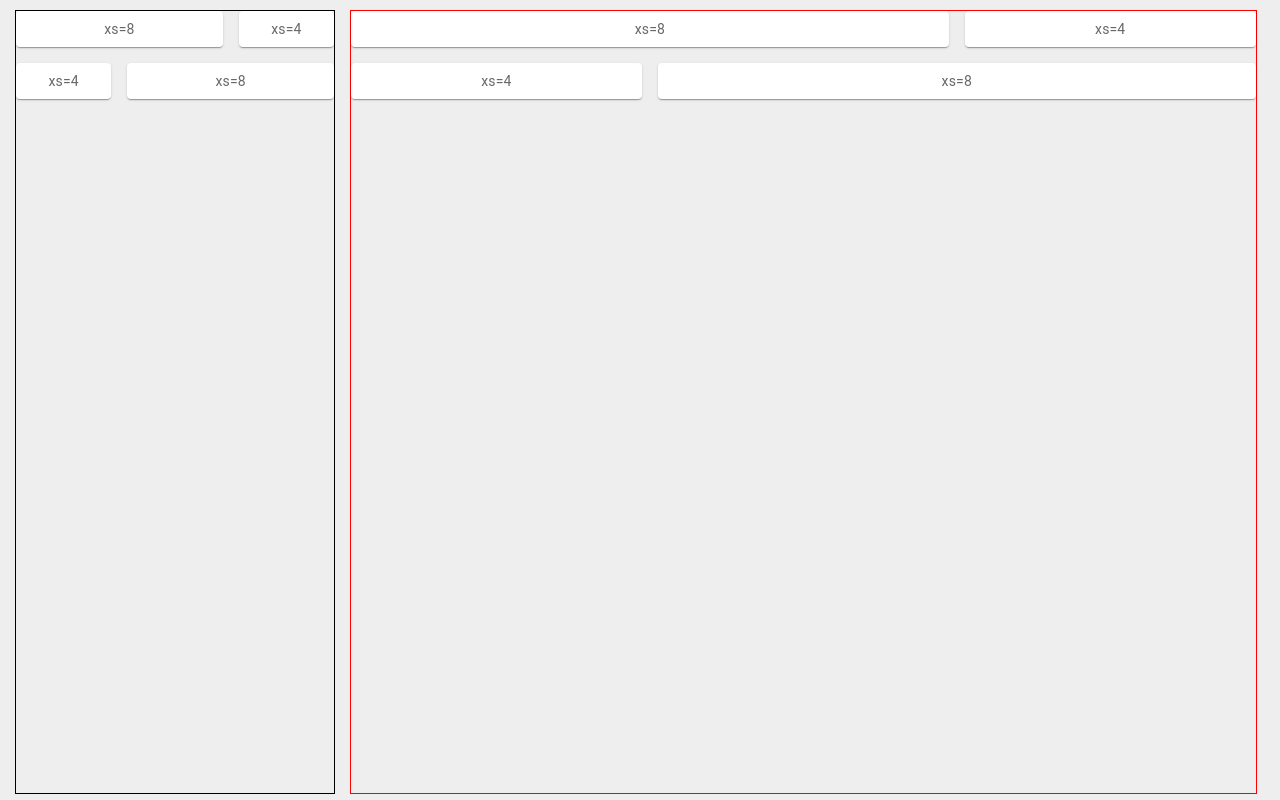
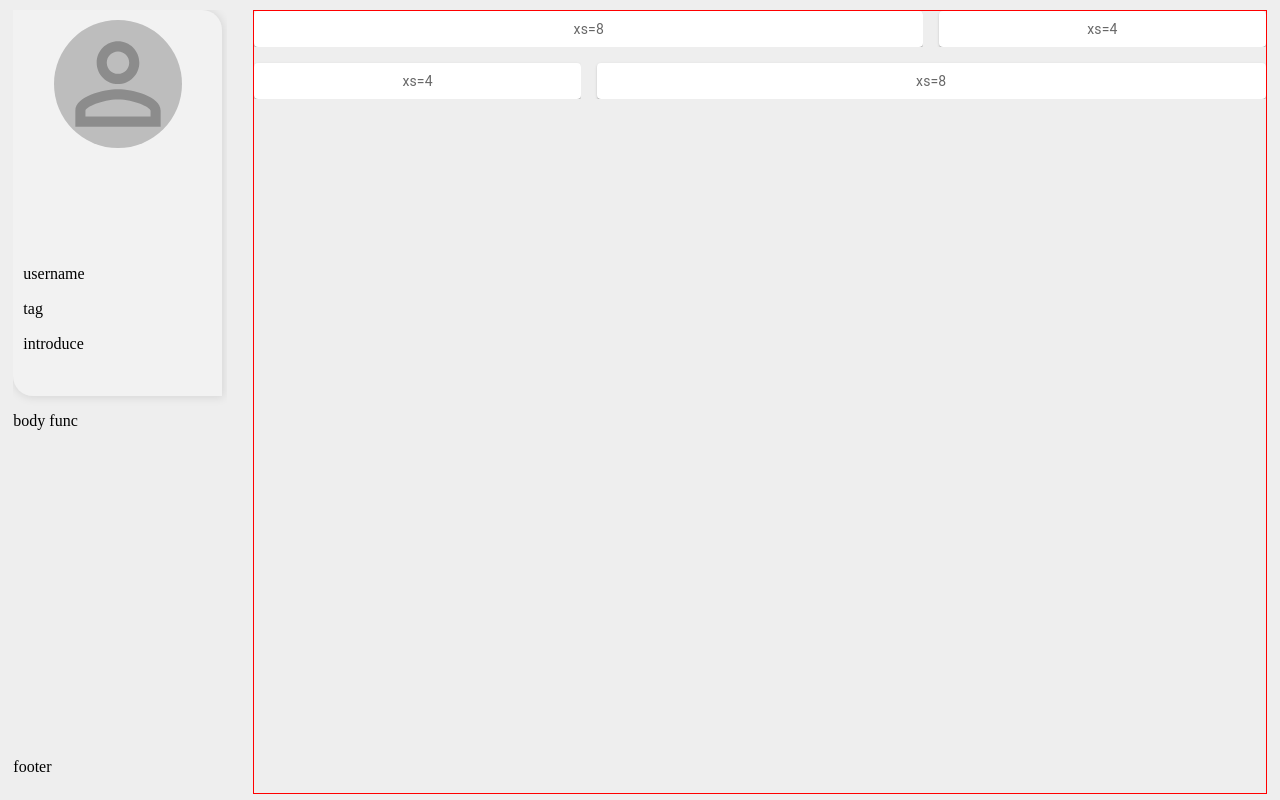
Before and after one commit to NGgoing/myblog, a React (Create React App) app: page / in a window 1280 px wide. Built offline with nearby package versions, Linux system fonts and the light colour scheme.

Commit message:
add: UserProfile component in LeftPart

```diff
--- a/package.json
+++ b/package.json
@@ -5,6 +5,7 @@
   "dependencies": {
     "@emotion/react": "^11.9.0",
     "@emotion/styled": "^11.8.1",
+    "@mui/icons-material": "^5.8.2",
     "@mui/material": "^5.8.2",
     "@testing-library/jest-dom": "^5.16.4",
     "@testing-library/react": "^13.3.0",
--- a/src/App.css
+++ b/src/App.css
@@ -1,8 +1,9 @@
+/* init css */
 * {
   padding: 0;
   margin: 0;
   box-sizing: border-box;
-  /* overflow: hidden; */
+  overflow: hidden;
 }
 
 html,
@@ -11,14 +12,18 @@ body {
   background-color: #eee;
 }
 
+/* App css */
+.myapp {
+  justify-content: space-around;
+}
+
 .left {
   height: 98vh;
-  margin: 10px 0 0 15px !important;
-  border: 1px solid black;
+  margin-top: 10px !important;
 }
 
 .right {
   height: 98vh;
-  margin: 10px 0 0 15px !important;
+  margin-top: 10px !important;
   border: 1px solid red;
 }
--- a/src/App.js
+++ b/src/App.js
@@ -6,10 +6,18 @@ import "./App.css";
 function App() {
   return (
     <Grid className="myapp" container>
-      <Grid className="left" item xs={2} sm={2} md={3} lg={3} xl={3}>
+      <Grid className="left" item xs={1} sm={1} md={2} lg={2} xl={2}>
         <LeftPart></LeftPart>
       </Grid>
-      <Grid className="right" item xs={9.5} sm={9.5} md={8.5} lg={8.5} xl={8.5}>
+      <Grid
+        className="right"
+        item
+        xs={10.5}
+        sm={10.5}
+        md={9.5}
+        lg={9.5}
+        xl={9.5}
+      >
         <RightPart></RightPart>
       </Grid>
     </Grid>
--- /dev/null
+++ b/src/components/LeftPart/UserProfile/index.css
@@ -0,0 +1,36 @@
+/* UserProfile css */
+
+.userProfile {
+  width: 98%;
+  height: 96%;
+  display: flex;
+  flex-direction: column;
+  justify-content: center;
+  padding: 10px;
+  background-color: rgba(255, 255, 255, 0.2);
+  border-radius: 0 20px 0 20px;
+  box-shadow: 0.5px 0.5px 10px 1px rgba(0, 0, 0, 0.1);
+  transition: zoom 1s linear;
+}
+.userProfile:hover {
+  zoom: 98%;
+  border: 1px solid #ddd;
+}
+
+.avatar {
+  flex: 7 7 auto;
+  display: flex;
+  justify-content: center;
+}
+
+.username {
+  flex: 1 1 auto;
+}
+
+.tag {
+  flex: auto;
+}
+
+.introduce {
+  flex: 2 2 auto;
+}
--- /dev/null
+++ b/src/components/LeftPart/UserProfile/index.jsx
@@ -0,0 +1,18 @@
+import { Avatar } from "@mui/material";
+import { PersonOutline } from "@mui/icons-material";
+import "./index.css";
+
+export default () => {
+  return (
+    <div className="userProfile">
+      <div className="avatar">
+        <Avatar alt="missing" sx={{ width: 128, height: 128 }}>
+          <PersonOutline sx={{ fontSize: 128 }} color="disabled" />
+        </Avatar>
+      </div>
+      <div className="username">username</div>
+      <div className="tag">tag</div>
+      <div className="introduce">introduce</div>
+    </div>
+  );
+};
--- /dev/null
+++ b/src/components/LeftPart/index.css
@@ -0,0 +1,18 @@
+/* leftpart css */
+.leftpart {
+  height: 100%;
+  display: flex;
+  flex-direction: column;
+}
+
+.flex1 {
+  flex: 1 1 auto;
+}
+
+.flex11 {
+  flex: 11 11 auto;
+}
+
+.flex18 {
+  flex: 18 18 auto;
+}
--- a/src/components/LeftPart/index.jsx
+++ b/src/components/LeftPart/index.jsx
@@ -1,29 +1,14 @@
-import { Grid, Paper } from "@mui/material";
-import { styled } from "@mui/material/styles";
-
-const Item = styled(Paper)(({ theme }) => ({
-  backgroundColor: theme.palette.mode === "dark" ? "#1A2027" : "#fff",
-  ...theme.typography.body2,
-  padding: theme.spacing(1),
-  textAlign: "center",
-  color: theme.palette.text.secondary,
-}));
+import UserProfile from "./UserProfile";
+import "./index.css";
 
 export default () => {
   return (
-    <Grid container spacing={2}>
-      <Grid item xs={8}>
-        <Item>xs=8</Item>
-      </Grid>
-      <Grid item xs={4}>
-        <Item>xs=4</Item>
-      </Grid>
-      <Grid item xs={4}>
-        <Item>xs=4</Item>
-      </Grid>
-      <Grid item xs={8}>
-        <Item>xs=8</Item>
-      </Grid>
-    </Grid>
+    <div className="leftpart">
+      <div className="flex11">
+        <UserProfile></UserProfile>
+      </div>
+      <div className="flex18">body func</div>
+      <div className="flex1">footer</div>
+    </div>
   );
 };
```
Also changed, not shown: 1 other file (tests, documents, lock files or other folders).
